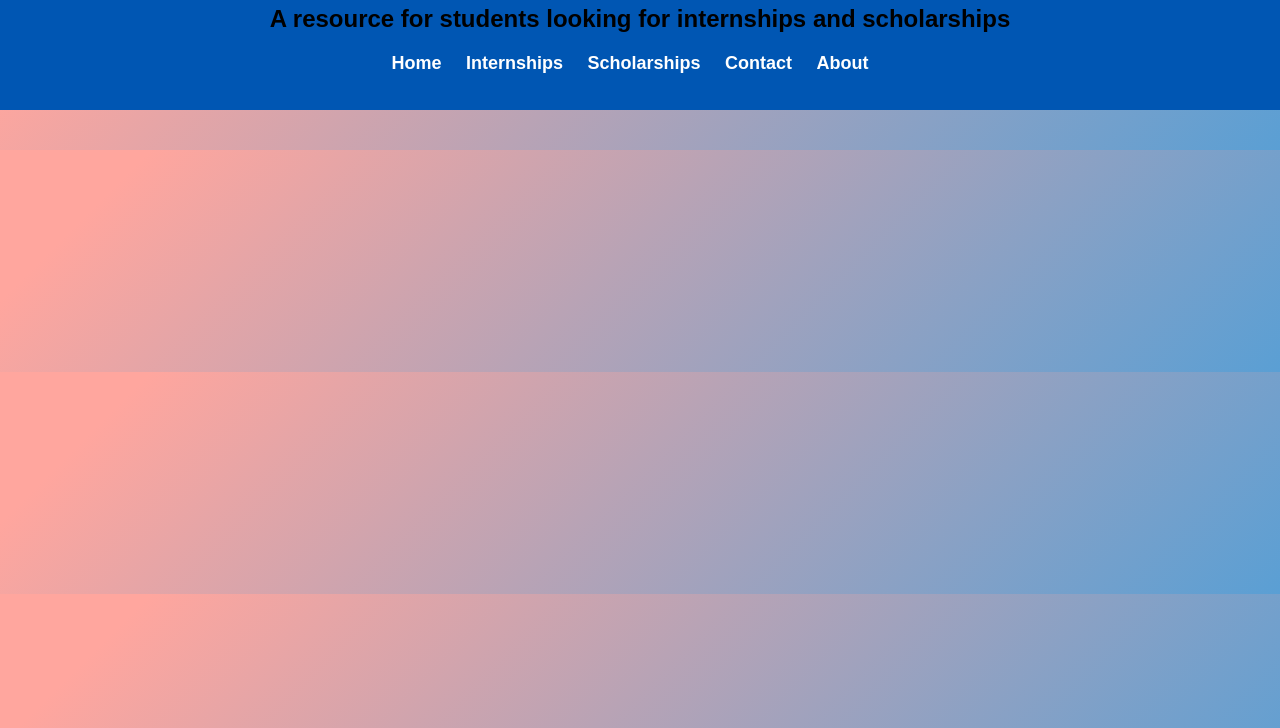
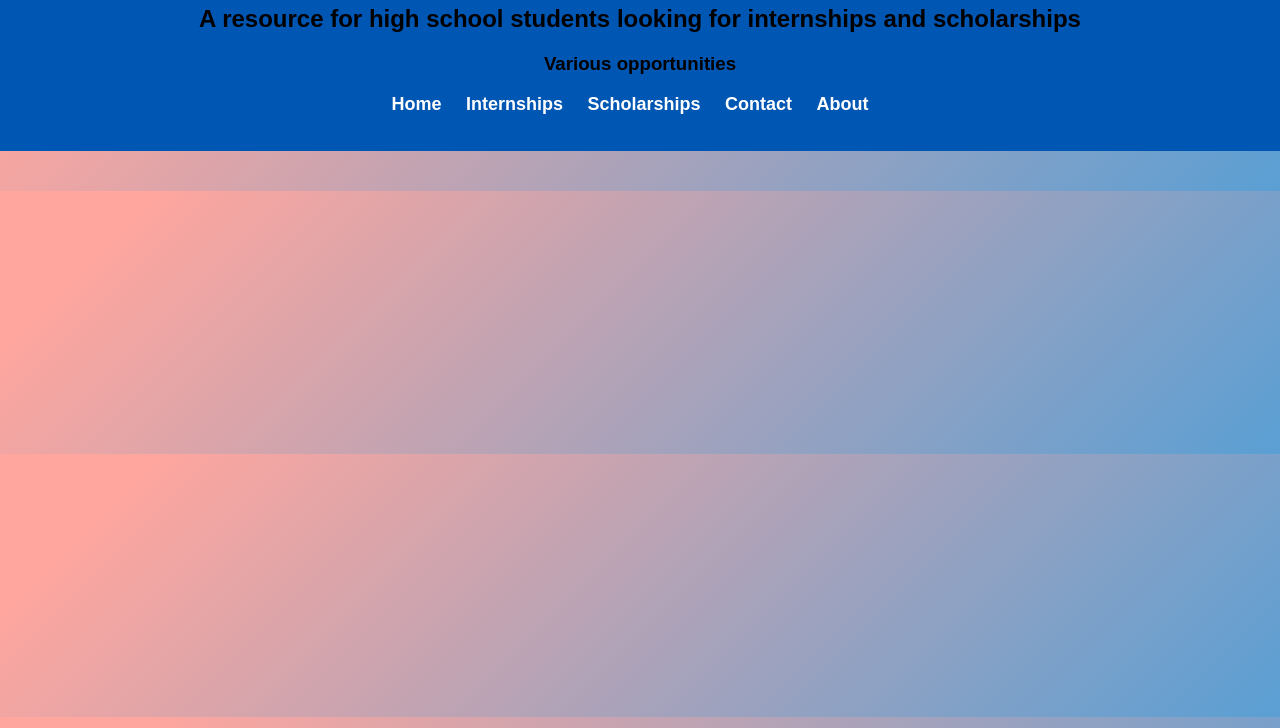
Before and after one commit to ray4students/ray4students.github.io, a plain HTML site: page index.html in a window 1280 px wide. Shown: the part 72-800 px from the top of the page. Drawn offline with Linux system fonts and the light colour scheme.

Commit message:
Update index.html

```diff
--- a/index.html
+++ b/index.html
@@ -9,7 +9,8 @@
 <body>
     <header>
         <h1>RAY4Students</h1>
-        <h2>A resource for students looking for internships and scholarships</h2>
+        <h2>A resource for high school students looking for internships and scholarships</h2>
+        <h3>Various opportunities</h3>
         <nav>
             <ul>
                 <li><a href="#home">Home</a></li>
```
